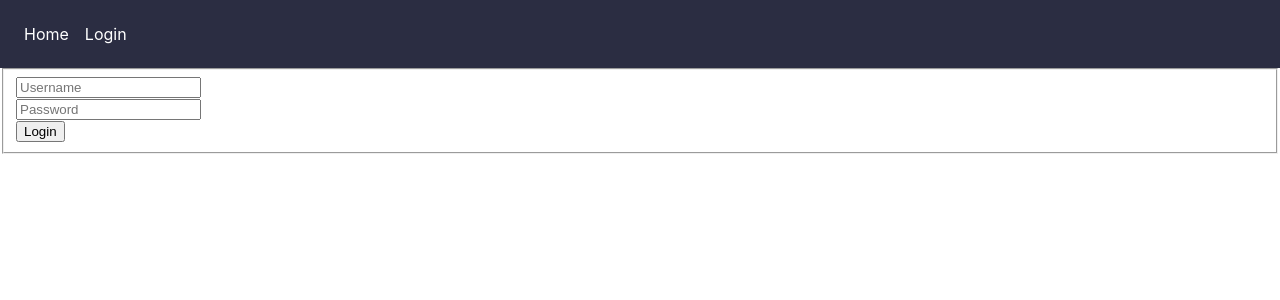
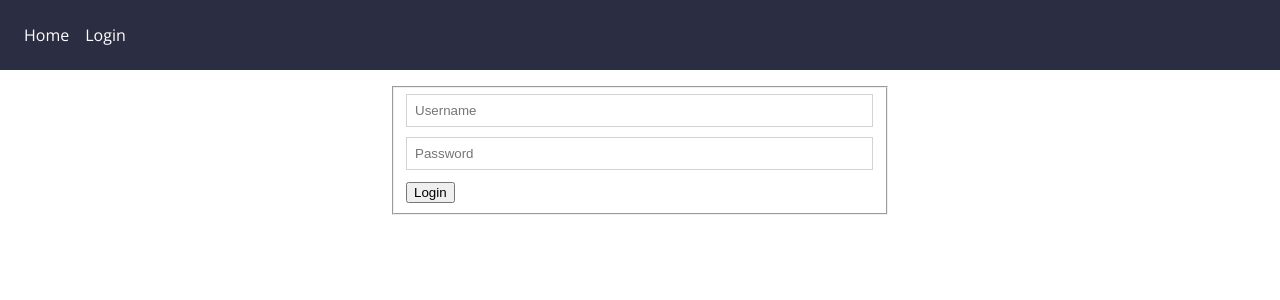
Before and after one commit to btfredr/crud, a React (Create React App) app: page /login in a window 1280 px wide. Shown: the top 300 px of the page. Built offline with nearby package versions, Linux system fonts and the light colour scheme.

Commit message:
added styling

```diff
--- a/package.json
+++ b/package.json
@@ -3,6 +3,9 @@
   "version": "0.1.0",
   "private": true,
   "dependencies": {
+    "@fortawesome/fontawesome-svg-core": "^1.2.34",
+    "@fortawesome/free-solid-svg-icons": "^5.15.2",
+    "@fortawesome/react-fontawesome": "^0.1.14",
     "@hookform/resolvers": "^1.3.5",
     "@testing-library/jest-dom": "^5.11.4",
     "@testing-library/react": "^11.1.0",
--- a/public/index.html
+++ b/public/index.html
@@ -2,6 +2,7 @@
 <html lang="en">
   <head>
     <meta charset="utf-8" />
+    <link rel="stylesheet" href="https://cdnjs.cloudflare.com/ajax/libs/font-awesome/4.7.0/css/font-awesome.min.css">
     <link rel="icon" href="%PUBLIC_URL%/favicon.ico" />
     <meta name="viewport" content="width=device-width, initial-scale=1" />
     <meta name="theme-color" content="#000000" />
--- a/src/App.css
+++ b/src/App.css
@@ -1,3 +1,13 @@
+@import url("https://fonts.googleapis.com/css2?family=Open+Sans&display=swap");
+
+body {
+  margin: 0;
+  padding: 0;
+  width: 100vw;
+  height: 100vh;
+  font-family: "Open Sans", sans-serif;
+}
+
 .container {
   display: flex;
   justify-content: center;
@@ -18,6 +28,11 @@ a {
   width: 100%;
 }
 
+.nav-links {
+  display: flex;
+  flex-direction: row;
+}
+
 .nav-item {
   color: white;
   display: inline-block;
@@ -25,12 +40,18 @@ a {
   font-size: 1em;
 }
 
-.nav-btn {
+.nav-item:hover {
+  background-color: white;
+  color: black;
+  border-radius: 5px;
+}
+
+.logout {
+  color: black;
+  padding: 0.5rem;
+  font-size: 1em;
+  border-radius: 5px;
   border: none;
-  padding: 5px;
-  cursor: pointer;
-  margin-left: 1rem;
-  border-radius: 4px;
 }
 
 .product {
@@ -42,16 +63,11 @@ a {
   box-shadow: 10px 10px 25px 0px rgba(0, 0, 0, 0.21);
 }
 
-.edit-form {
-  border: none;
-  width: 100%;
-  max-width: 500px;
-  margin: 1rem;
-}
-
 .input {
-  width: 100%;
-  max-width: 100%;
+  padding: 0.5rem;
+  width: 96%;
+  margin: 0px 0px 10px;
+  border: 1px solid lightgrey;
 }
 
 .loading {
@@ -63,6 +79,49 @@ a {
   top: 0;
   bottom: 0;
   position: fixed;
+}
+
+form {
+  padding: 1rem;
+  max-width: 500px;
+  margin: 0 auto;
+  border: none;
+  width: 100%;
+}
+
+.update {
+  border: none;
+  background-color: green;
+  font-weight: bold;
+  color: white;
+  cursor: pointer;
+  padding: 0.3rem;
+  margin: 1rem;
+}
+
+.add {
+  border: none;
+  background-color: green;
+  font-weight: bold;
+  color: white;
+  cursor: pointer;
+  padding: 0.3rem;
+  margin: 1rem;
+}
+
+.delete {
+  border: none;
+  background-color: red;
+  font-weight: bold;
+  color: white;
+  cursor: pointer;
+  padding: 0.3rem;
+  margin: 1rem;
+}
+
+.buttons {
+  display: flex;
+  flex-direction: row;
 }
 
 @media (max-width: 768px) {
@@ -81,4 +140,18 @@ a {
     display: flex;
     flex-direction: column;
   }
+
+  .nav-links {
+    display: flex;
+    flex-direction: column;
+    margin: 1rem;
+  }
+
+  .buttons {
+    flex-direction: column;
+  }
+
+  .logout {
+    margin-top: 1rem;
+  }
 }
--- a/src/components/DeleteButton.js
+++ b/src/components/DeleteButton.js
@@ -20,11 +20,11 @@ const DeleteButton = ({ id }) => {
       try {
         await http.delete(url);
         alert("Product has been deleted succesfully.");
-        history.push("/products");
       } catch (error) {
         setError(error);
       } finally {
         setRender(render + 1);
+        history.push("/products");
       }
     }
   }
--- a/src/components/Nav.js
+++ b/src/components/Nav.js
@@ -1,9 +1,10 @@
-import { useContext } from "react";
+import { useContext, useState } from "react";
 import { Link, useHistory } from "react-router-dom";
 import AuthContext from "../context/AuthContext";
 
 const Nav = () => {
   const [auth, setAuth] = useContext(AuthContext);
+  const [showLinks, setShowLinks] = useState(false);
 
   const history = useHistory();
 
@@ -17,6 +18,7 @@ const Nav = () => {
 
   return (
     <nav className="nav">
+      <div className="nav-links">
         <Link to="/" className="nav-item">
           Home
         </Link>
@@ -27,9 +29,8 @@ const Nav = () => {
             </Link>
             <Link to="/add" className="nav-item">
               Add Products
-          </Link>{" "}
-          |{" "}
-          <button onClick={logout} className="nav-btn">
+            </Link>
+            <button onClick={logout} className="logout">
               Log out
             </button>
           </>
@@ -38,6 +39,7 @@ const Nav = () => {
             Login
           </Link>
         )}
+      </div>
     </nav>
   );
 };
--- a/src/pages/AddProduct.js
+++ b/src/pages/AddProduct.js
@@ -29,7 +29,6 @@ const AddProduct = () => {
     console.log(data);
     try {
       const response = await http.post(`${PRODUCTS_PATH}`, data);
-      history.push("/products");
       console.log(response);
       setProduct(response.data);
       setSuccess(true);
@@ -38,6 +37,7 @@ const AddProduct = () => {
       setPostError(error.toString());
     } finally {
       setSubmitting(false);
+      history.push("/products");
     }
   };
 
@@ -101,7 +101,9 @@ const AddProduct = () => {
             {errors.image_url && <p>{errors.image_url.message}</p>}
           </div>
 
-          <button type="submit">{submitting ? "Adding ..." : "Add"}</button>
+          <button type="submit" className="add">
+            {submitting ? "Adding ..." : "Add"}
+          </button>
         </fieldset>
       </form>
       {success ? <p>Listing of {product.title} was added</p> : null}
--- a/src/pages/EditProduct.js
+++ b/src/pages/EditProduct.js
@@ -65,7 +65,7 @@ const EditProduct = () => {
     <div className="container">
       <h2>Edit</h2>
       <Item {...product} />
-      <form className="edit-form" onSubmit={handleSubmit(onSubmit)}>
+      <form onSubmit={handleSubmit(onSubmit)}>
         {updateError && <p>{updateError}</p>}
         <fieldset disabled={submitting}>
           <div>
@@ -113,10 +113,12 @@ const EditProduct = () => {
             {errors.image_url && <p>{errors.image_url.message}</p>}
           </div>
 
-          <button type="submit">
-            {submitting ? "Updating ..." : "Update"}
-          </button>
-          <DeleteButton id={product.id} />
+          <div className="buttons">
+            <button type="submit" className="update">
+              {submitting ? "Updating ..." : "Update"}
+            </button>
+            <DeleteButton id={product.id} />
+          </div>
         </fieldset>
       </form>
       {success ? <p>Listing of {product.title} was updated</p> : null}
--- a/src/pages/Login.js
+++ b/src/pages/Login.js
@@ -1,18 +1,21 @@
-import { useState, useContext } from 'react';
-import { loginSchema } from '../utils/schemas';
-import { useForm } from 'react-hook-form';
-import { yupResolver } from '@hookform/resolvers/yup';
-import { BASE_URL, AUTH_PATH } from '../utils/constants';
-import axios from 'axios';
-import AuthContext from '../context/AuthContext';
+import { useState, useContext } from "react";
+import { loginSchema } from "../utils/schemas";
+import { useForm } from "react-hook-form";
+import { yupResolver } from "@hookform/resolvers/yup";
+import { BASE_URL, AUTH_PATH } from "../utils/constants";
+import axios from "axios";
+import AuthContext from "../context/AuthContext";
+import { useHistory } from "react-router-dom";
 
 const Login = () => {
   const [submitting, setSubmitting] = useState(false);
   const [loginError, setLoginError] = useState(null);
   const { register, handleSubmit, errors } = useForm({
-        resolver: yupResolver(loginSchema)
+    resolver: yupResolver(loginSchema),
   });
-    const [, setAuth] = useContext(AuthContext)
+  const [, setAuth] = useContext(AuthContext);
+
+  const history = useHistory();
 
   const onSubmit = async (data) => {
     setSubmitting(true);
@@ -22,33 +25,48 @@ const Login = () => {
 
     try {
       const response = await axios.post(`${BASE_URL}${AUTH_PATH}`, data);
-            console.log('response', response.data);
+      console.log("response", response.data);
       setAuth(response.data);
     } catch (error) {
-            console.log('error', error);
+      console.log("error", error);
       setLoginError(error.toString());
     } finally {
       setSubmitting(false);
+      history.push("/products");
     }
   };
   return (
     <>
-            <form onSubmit={handleSubmit(onSubmit)}>
+      <form className="login" onSubmit={handleSubmit(onSubmit)}>
         {loginError && <p>{loginError}</p>}
         <fieldset disabled={submitting}>
           <div>
-                        <input name='identifier' placeholder='Username' ref={register} type='text' />
+            <input
+              className="input"
+              name="identifier"
+              placeholder="Username"
+              ref={register}
+              type="text"
+            />
             {errors.identifier && <p>{errors.identifier.message}</p>}
           </div>
           <div>
-                        <input name='password' placeholder='Password' ref={register} type='password' />
+            <input
+              className="input"
+              name="password"
+              placeholder="Password"
+              ref={register}
+              type="password"
+            />
             {errors.password && <p>{errors.identifier.password}</p>}
           </div>
-                    <button type='submit'>{submitting ? 'Logging in...' : 'Login'}</button>
+          <button type="submit">
+            {submitting ? "Logging in..." : "Login"}
+          </button>
         </fieldset>
       </form>
     </>
-    )
-}
+  );
+};
 
-export default Login
+export default Login;
```
Also changed, not shown: 1 other file (tests, documents, lock files or other folders). Lines whose indentation alone changed are shown as unchanged.
